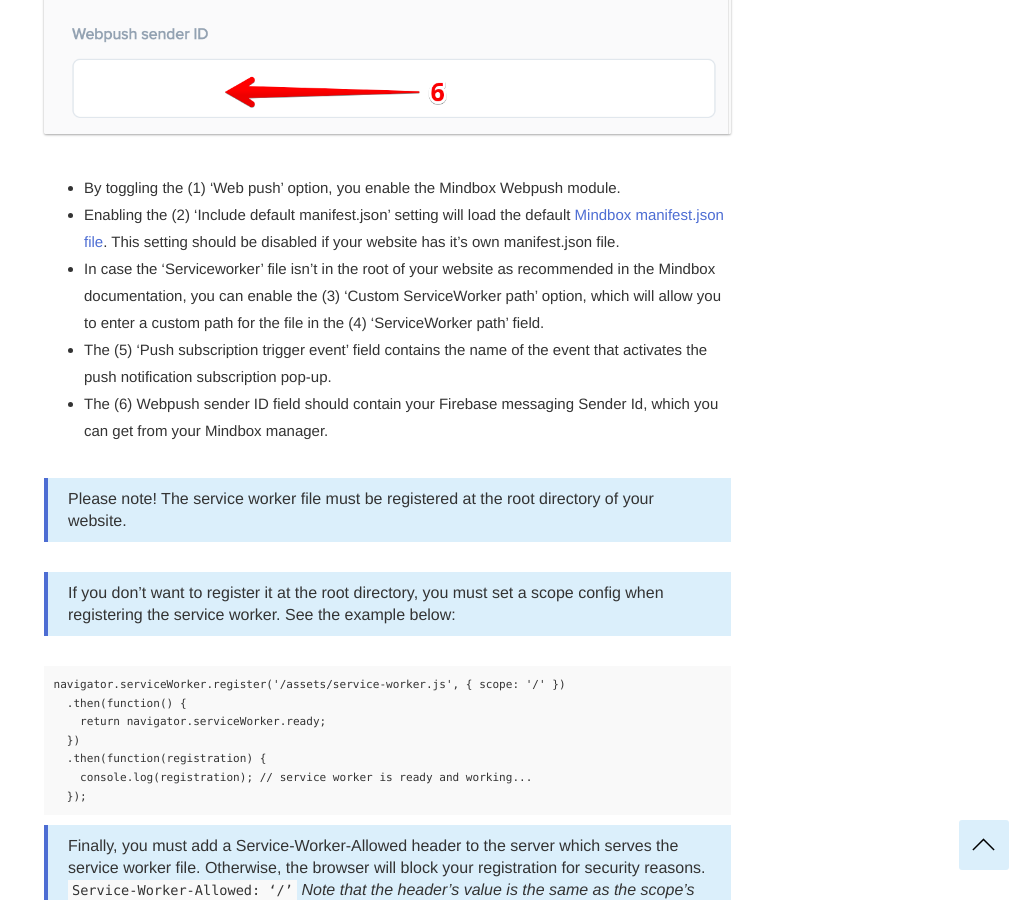
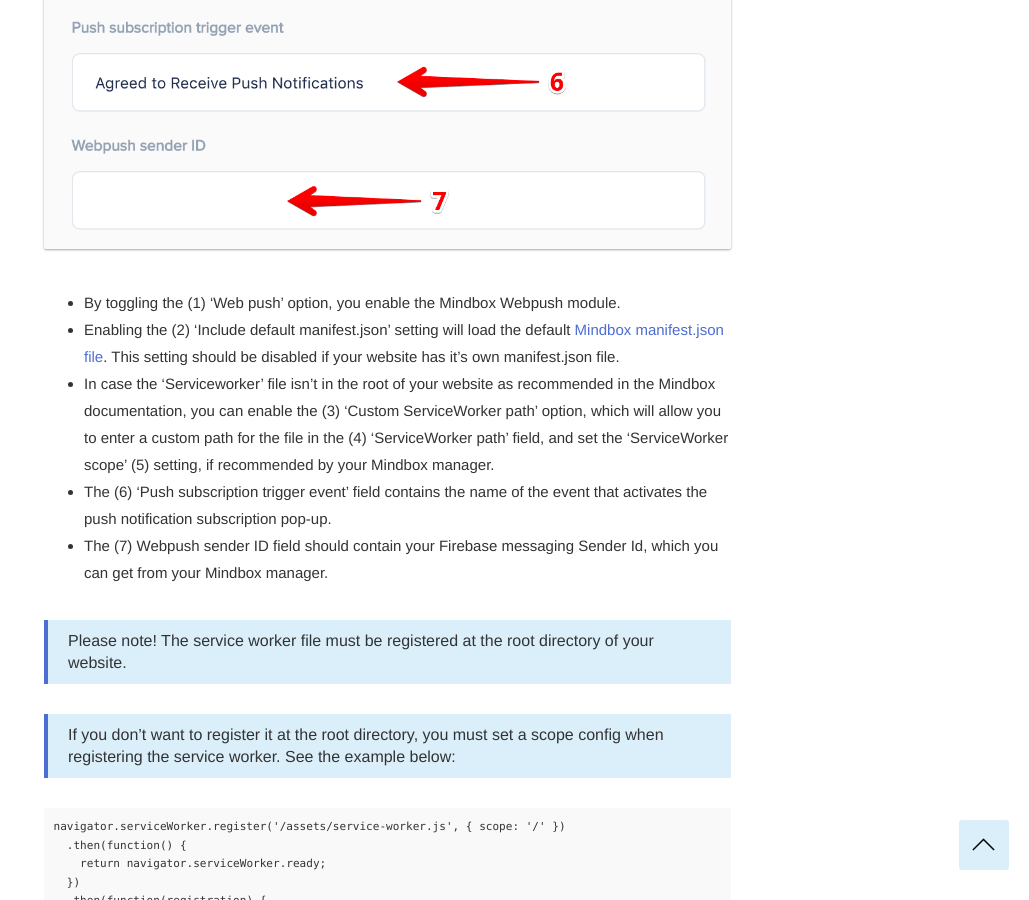
Before and after one commit to segmentstream-com/segmentstream-com.github.io, a Jekyll site: the page built from _docs/integrations/mindbox.md, in a window 1280 px wide and 900 px high, scrolled down 3053 px. Shown: the whole window, without its empty margins (251-1280 px from the left). Built offline with Jekyll 4.4.1, drawn with Linux system fonts in a browser that asks for light colours; nearby versions of some CDN libraries.

Commit message:
added mindbox serviceworker scope docs

```diff
--- a/_docs/integrations/mindbox.md
+++ b/_docs/integrations/mindbox.md
@@ -65,9 +65,9 @@
 
 - By toggling the (1) 'Web push' option, you enable the Mindbox Webpush module.
 - Enabling the (2) 'Include default manifest.json' setting will load the default [Mindbox manifest.json file](https://developers.mindbox.ru/page/webpush#section-2-%D0%BF%D0%BE%D0%B4%D0%BA%D0%BB%D1%8E%D1%87%D0%B8%D1%82%D0%B5-%D0%BC%D0%B0%D0%BD%D0%B8%D1%84%D0%B5%D1%81%D1%82). This setting should be disabled if your website has it's own manifest.json file.
-- In case the 'Serviceworker' file isn't in the root of your website as recommended in the Mindbox documentation, you can enable the (3) 'Custom ServiceWorker path' option, which will allow you to enter a custom path for the file in the (4) 'ServiceWorker path' field.
-- The (5) 'Push subscription trigger event' field contains the name of the event that activates the push notification subscription pop-up.
-- The (6) Webpush sender ID field should contain your Firebase messaging Sender Id, which you can get from your Mindbox manager.
+- In case the 'Serviceworker' file isn't in the root of your website as recommended in the Mindbox documentation, you can enable the (3) 'Custom ServiceWorker path' option, which will allow you to enter a custom path for the file in the (4) 'ServiceWorker path' field, and set the 'ServiceWorker scope' (5) setting, if recommended by your Mindbox manager.
+- The (6) 'Push subscription trigger event' field contains the name of the event that activates the push notification subscription pop-up.
+- The (7) Webpush sender ID field should contain your Firebase messaging Sender Id, which you can get from your Mindbox manager.
 
 > Please note! The service worker file must be registered at the root directory of your website.
 
```
Also changed, not shown: img/integrations.mindbox.push.png.
